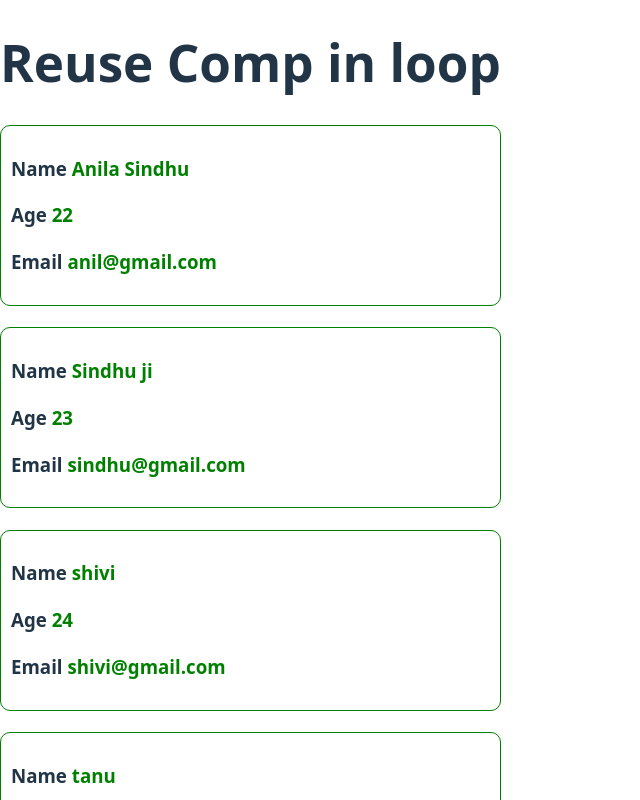
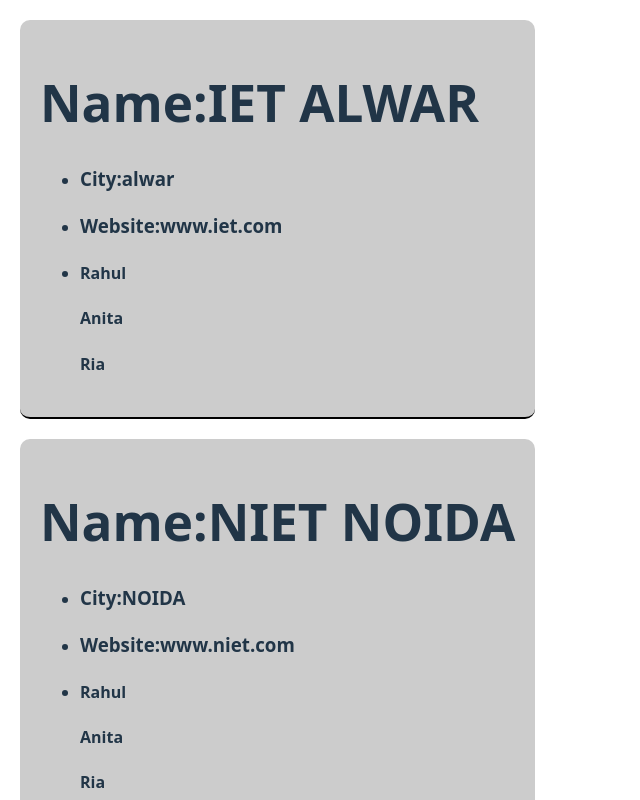
Before and after one commit to operation21/React-Learning, a React (Vite) app: page / in a window 1280 px wide. Shown: the top 800 px of the page, without its empty margins (0-640 px from the left). Built offline with nearby package versions, Linux system fonts and the light colour scheme.

Commit message:
Nested Loop in the component

```diff
--- a/src/App.jsx
+++ b/src/App.jsx
@@ -1,42 +1,50 @@
-import Reusecomp from "./Reusecomp";
+import Nestedloop from "./Nestedloop";
 
 function App() {
-  const userData = [
+  const collegeData = [
     {
-      name: "Anila Sindhu",
-      age: "22",
-      Email: "anil@gmail.com",
-      id: 1
+      name: "IET ALWAR",
+      city: "alwar",
+      website: "www.iet.com",
+      student: [
+        { name: "Rahul", age: 21, email: "rahul@gmail.com" },
+        { name: "Anita", age: 29, email: "anital@gmail.com" },
+        { name: "Ria", age: 27, email: "ria@gmail.com" }
+      ]
     },
     {
-      name: "Sindhu ji",
-      age: "23",
-      Email: "sindhu@gmail.com",
-      id: 2
+      name: "NIET NOIDA",
+      city: "NOIDA",
+      website: "www.niet.com",
+      student: [
+        { name: "Rahul", age: 21, email: "rahul@gmail.com" },
+        { name: "Anita", age: 29, email: "anital@gmail.com" },
+        { name: "Ria", age: 27, email: "ria@gmail.com" }
+      ]
     },
     {
-      name: "shivi",
-      age: "24",
-      Email: "shivi@gmail.com",
-      id: 3
-    },
-    {
-      name: "tanu",
-      age: "25",
-      Email: "tanu@gmail.com",
-      id: 4
+      name: "IET ALWAR",
+      city: "alwar",
+      website: "www.iet.com",
+      student: [
+        { name: "Rahul", age: 21, email: "rahul@gmail.com" },
+        { name: "Anita", age: 29, email: "anital@gmail.com" },
+        { name: "Ria", age: 27, email: "ria@gmail.com" }
+      ]
     }
   ];
 
   return (
     <div>
-      <h1>Reuse Comp in loop</h1>
+      {/* <h1>Nested looping with comp</h1> */}
+     {
+      collegeData.map((college,index)=>(
+        <div Key={index}>
+          <Nestedloop college = {college}/>
+      </div>
+      ))
+     }
 
-      {userData.map((user) => (
-        <h4 key={user.id}>
-          <Reusecomp data ={user}/>
-        </h4>
-      ))}
     </div>
   );
 }
--- /dev/null
+++ b/src/Nestedloop.jsx
@@ -0,0 +1,35 @@
+function College({college}){
+
+  return (
+    <div style={{
+        backgroundColor:"#ccc",
+        padding:"20px",
+        borderBottom:"2px solid #000",
+        margin:"20px",
+        borderRadius:"10px"
+    }
+    }>
+        <h1>Name:{college.name}</h1>
+        <ul>
+            <li>
+                <h3>City:{college.city}</h3>
+            </li>
+              <li>
+                <h3>Website:{college.website}</h3>
+            </li>
+            <li>
+               {
+                    college.student.map((student,index)=>(
+                        <div key = {index}>
+                            <h4>{student.name}</h4>
+                        </div>
+                    ))
+                }
+            </li>
+
+        </ul>
+      </div>
+  )
+}
+
+export default College;
```
